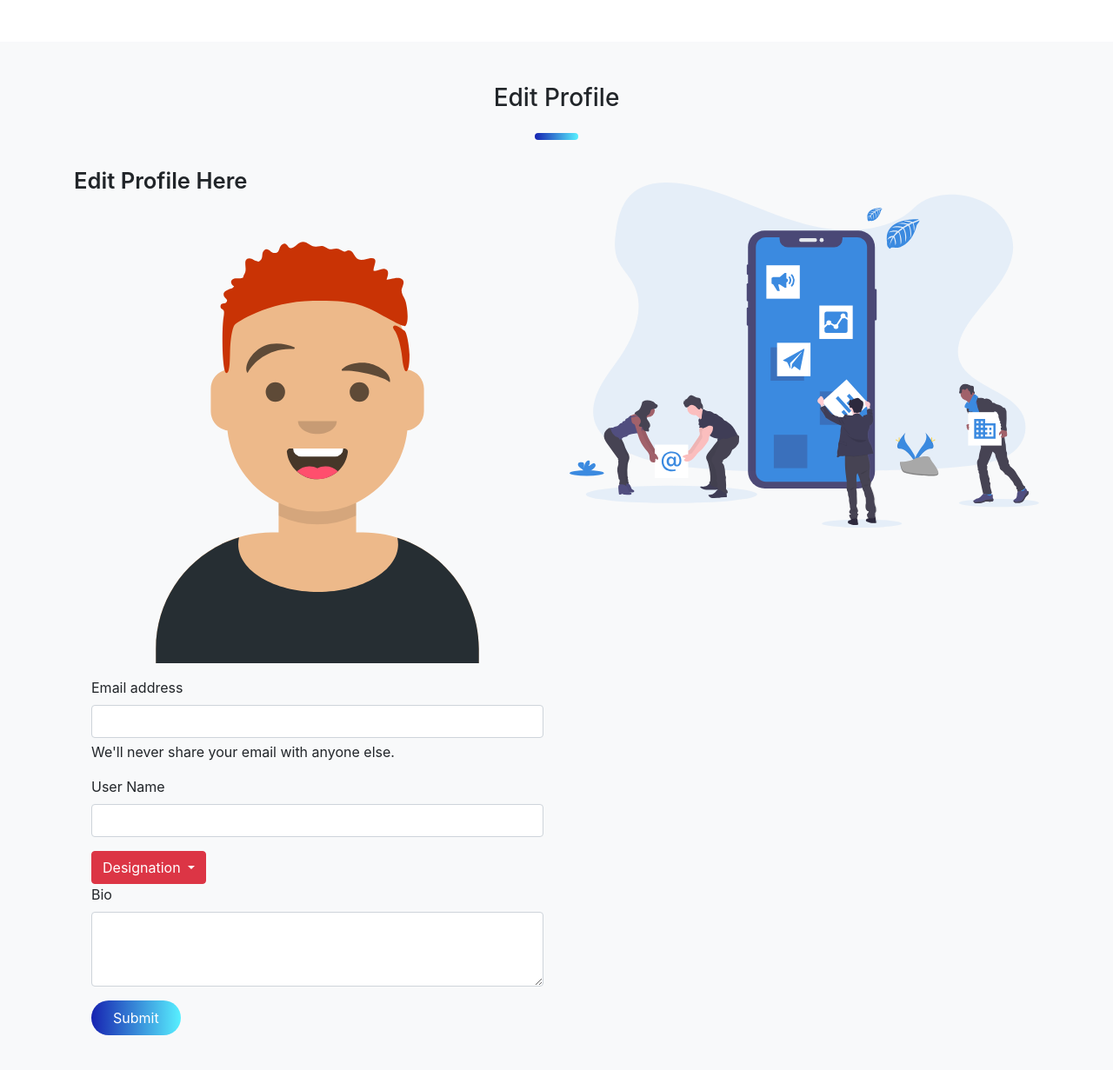
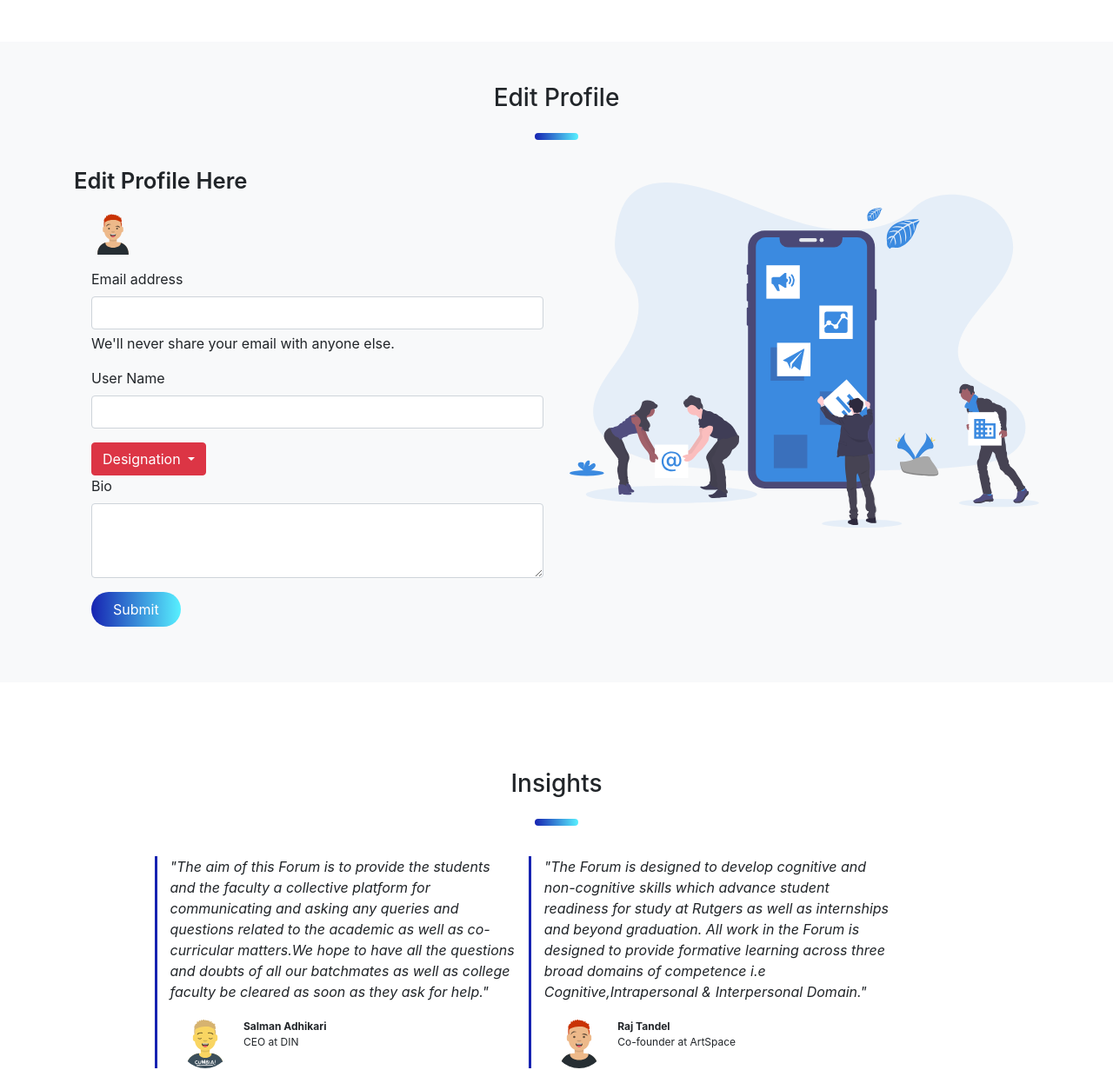
Before and after one commit to SQl-Forum-project/Forum, a Flask app: page /askque in a window 1280 px wide. Shown: the part 1204-2435 px from the top of the page at 87% size. Run offline with Flask 2, Linux system fonts and the light colour scheme; the visitor is signed in with stand-in values (Sample User, id 1); some libraries are stand-ins or nearby versions.

Commit message:
Updated Image

```diff
--- a/static/style.css
+++ b/static/style.css
@@ -172,7 +172,11 @@ body {
 
 
 /* -----------   About -------------*/
-
+.image{
+    width:50px;
+    height:50px;
+    border-radius:50%;
+}
 #about {
     background-color: #f8f9fa;
     padding-bottom: 3rem;
```
